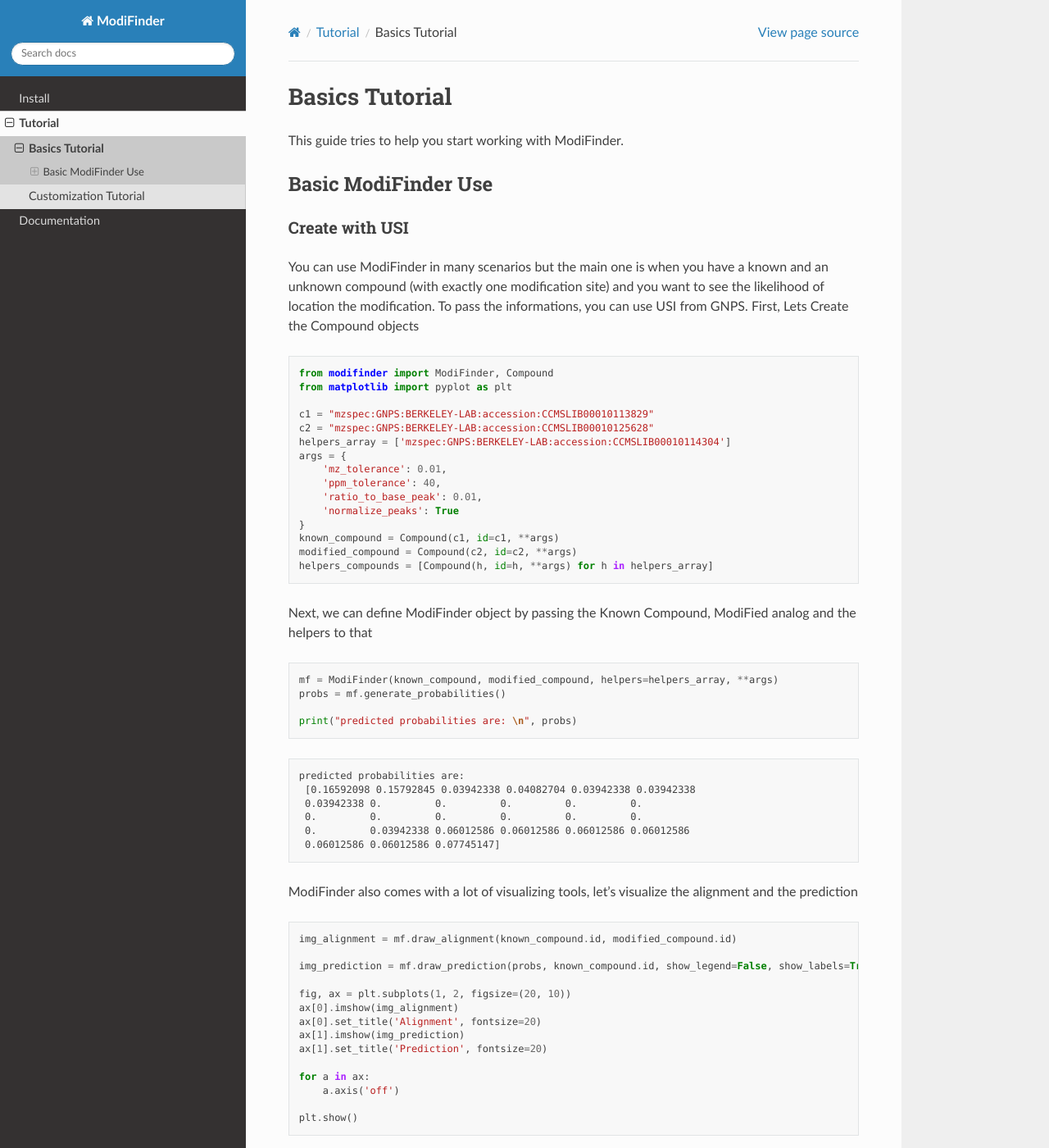
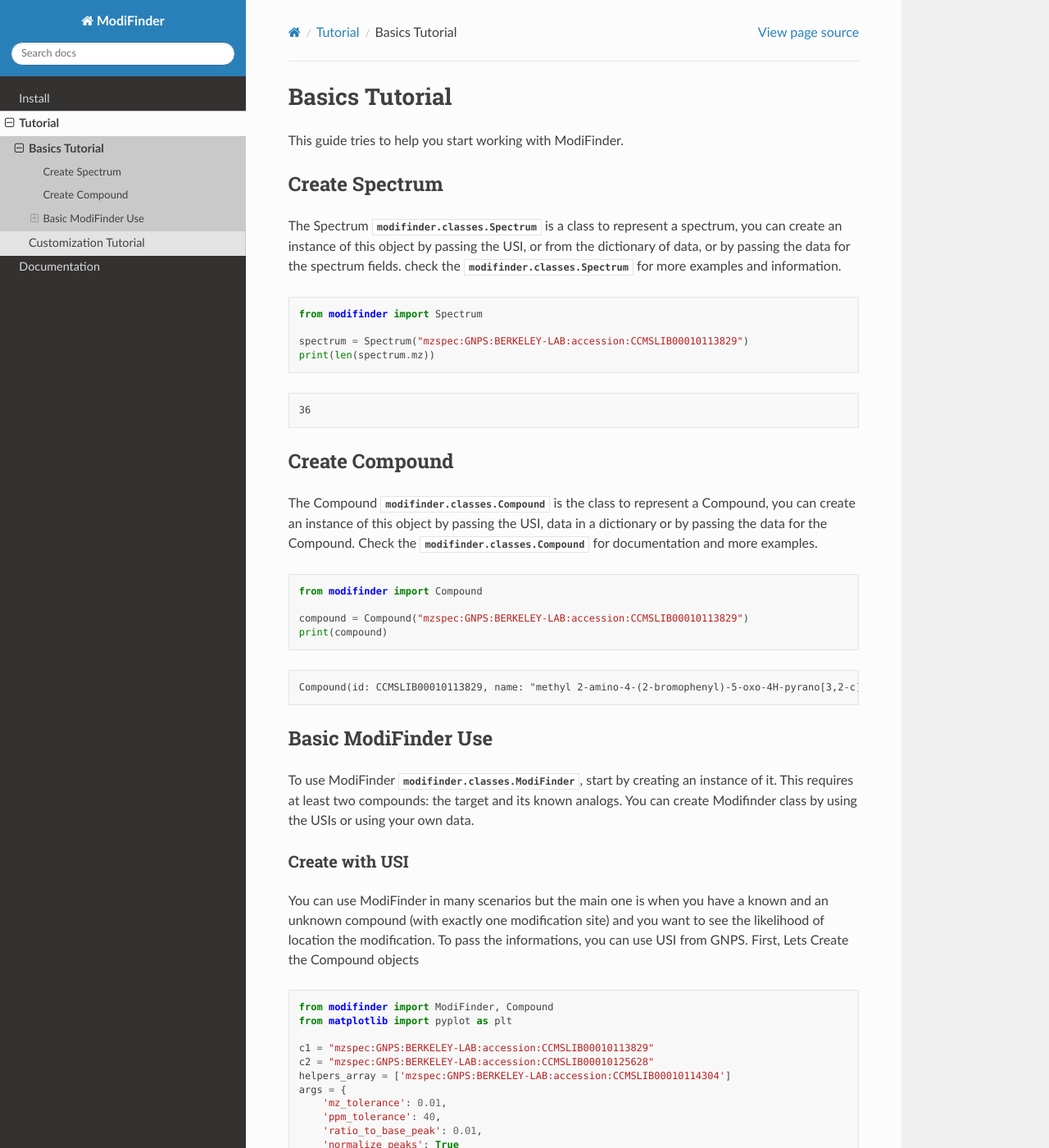
Before and after one commit to Wang-Bioinformatics-Lab/ModiFinder_base, a Sphinx documentation site: the page built from docs/source/tutorials/basics.md, in a window 1280 px wide and 1400 px high. Shown: the whole window at 82% size. Built offline with Sphinx 7.4.7 and the Read the Docs theme 3.1.0, drawn with Linux system fonts in a browser that asks for light colours; some of the changed text lies outside the part shown.

Commit message:
updated docs

````diff
--- a/docs/source/modifinder/classes/classes.Compound.rst
+++ b/docs/source/modifinder/classes/classes.Compound.rst
@@ -1,3 +1,4 @@
+.. _Compound:
 =========================================
 Compound
 =========================================
--- a/docs/source/modifinder/classes/classes.Spectrum.rst
+++ b/docs/source/modifinder/classes/classes.Spectrum.rst
@@ -1,3 +1,4 @@
+.. _Spectrum:
 =========================================
 Spectrum
 =========================================
--- a/docs/source/modifinder/convert.rst
+++ b/docs/source/modifinder/convert.rst
@@ -2,6 +2,7 @@
 Converting to and from other data formats
 *****************************************
 .. currentmodule:: modifinder
+
 .. automodule:: modifinder.convert
    :members:
    :undoc-members:
--- a/docs/source/modifinder/engines/samples/index.rst
+++ b/docs/source/modifinder/engines/samples/index.rst
@@ -1,5 +1,5 @@
 Sample Engines
-=======
+==============
 
 .. toctree::
    :maxdepth: 4
--- a/docs/source/tutorials/basics.md
+++ b/docs/source/tutorials/basics.md
@@ -2,7 +2,39 @@
 
 This guide tries to help you start working with ModiFinder.
 
+## Create Spectrum
+
+The Spectrum {class}`modifinder.classes.Spectrum` is a class to represent a spectrum, you can create an instance of this object by passing the USI, or from the dictionary of data, or by passing the data for the spectrum fields. check the {class}`modifinder.classes.Spectrum` for more examples and information.
+
+
+```python
+from modifinder import Spectrum
+
+spectrum = Spectrum("mzspec:GNPS:BERKELEY-LAB:accession:CCMSLIB00010113829")
+print(len(spectrum.mz))
+```
+
+    36
+
+
+## Create Compound
+
+The Compound {class}`modifinder.classes.Compound` is the class to represent a Compound, you can create an instance of this object by passing the USI, data in a dictionary or by passing the data for the Compound. Check the {class}`modifinder.classes.Compound` for documentation and more examples.
+
+
+```python
+from modifinder import Compound
+
+compound = Compound("mzspec:GNPS:BERKELEY-LAB:accession:CCMSLIB00010113829")
+print(compound)
+```
+
+    Compound(id: CCMSLIB00010113829, name: "methyl 2-amino-4-(2-bromophenyl)-5-oxo-4H-pyrano[3,2-c]chromene-3-carboxylate CollisionEnergy:102040", usi: mzspec:GNPS:GNPS-LIBRARY:accession:CCMSLIB00010113829) with 36 peaks and structure COC(=O)C1=C(N)Oc2c(c(=O)oc3ccccc23)C1c1ccccc1Br
+
+
 ## Basic ModiFinder Use
+
+To use ModiFinder {class}`modifinder.classes.ModiFinder`, start by creating an instance of it. This requires at least two compounds: the target and its known analogs. You can create Modifinder class by using the USIs or using your own data.
 
 ### Create with USI
 
@@ -51,7 +83,7 @@
 ```python
 img_alignment = mf.draw_alignment(known_compound.id, modified_compound.id)
 
-img_prediction = mf.draw_prediction(probs, known_compound.id, show_legend=False, show_labels=True, shrink_labels=True, size=(1000, 1000), annotation_scale = 0.6)
+img_prediction = mf.draw_prediction(probs, known_compound.id, show_legend=True, show_labels=True, shrink_labels=True, size=(1000, 1000), annotation_scale = 0.6)
 
 fig, ax = plt.subplots(1, 2, figsize=(20, 10))
 ax[0].imshow(img_alignment)
@@ -67,7 +99,7 @@
 
 
 
-![png](basics_files/basics_8_0.png)
+![png](basics_files/basics_14_0.png)
 
 
 
@@ -135,11 +167,8 @@
 
 
 
-![png](basics_files/basics_10_0.png)
+![png](basics_files/basics_16_0.png)
 
 
 
-
-```python
-
-```
+To learn how you can customize different parts of this process, check the Customization documents
````
Also changed, not shown: modifinder/__init__.py (+8 -0 lines), docs/source/tutorials/basics.ipynb, docs/source/tutorials/basics_files/basics_11_1.png (added), docs/source/tutorials/basics_files/basics_13_0.png (added), docs/source/tutorials/basics_files/basics_14_0.png (added), docs/source/tutorials/basics_files/basics_14_1.png (added), docs/source/tutorials/basics_files/basics_16_0.png (added), docs/source/tutorials/basics_files/basics_16_1.png (added), docs/source/tutorials/basics_files/basics_7_1.png (added), docs/source/tutorials/basics_files/basics_9_0.png (added), 3 other files.
